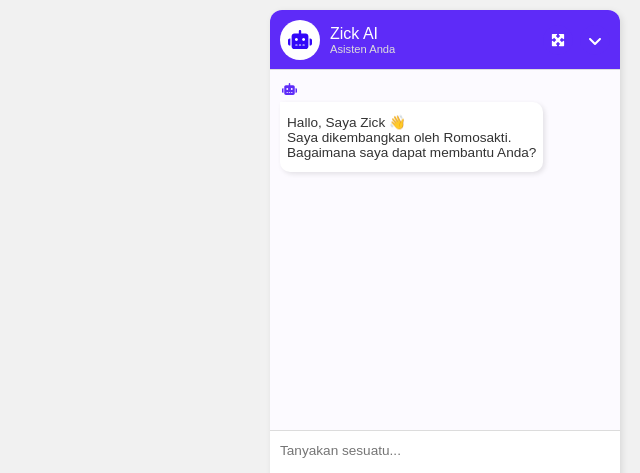
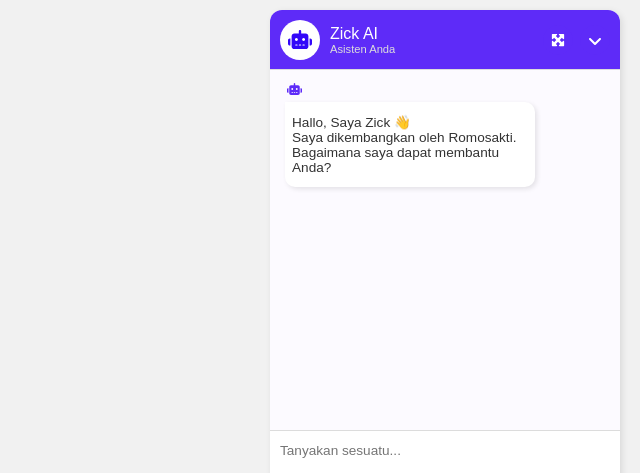
Before and after one commit to saktiID/zick-chat, a plain HTML site: page index.html in a window 1280 px wide. Both pictures are taken after a click on the button 1235 px from the left and 755 px from the top of the page. Shown: the part 230-703 px from the top of the page, without its empty margins (640-1280 px from the left). Drawn offline with Linux system fonts and the light colour scheme.

```diff
--- a/assets/css/style.css
+++ b/assets/css/style.css
@@ -181,6 +181,7 @@ body {
 
 .chat-messages {
   padding: 5px 10px;
+  padding-inline: 15px;
   height: 75%;
   overflow-y: auto;
   background-color: #fcfaff;
@@ -200,6 +201,10 @@ body {
   width: 90%;
   place-self: flex-end;
   margin: 7px 0 7px 0;
+}
+
+.chat-message-right .chat-message-content {
+  place-self: flex-end;
 }
 
 .chat-message-left .chat-message-content.thinking {
@@ -259,6 +264,8 @@ body {
   padding: 12px 7px;
   font-size: 0.85rem;
   color: #121212;
+  width: max-content;
+  max-width: 95%;
 }
 
 .chat-message-content h1 {
```
Also changed, not shown: index.html (+0 -2 lines).
